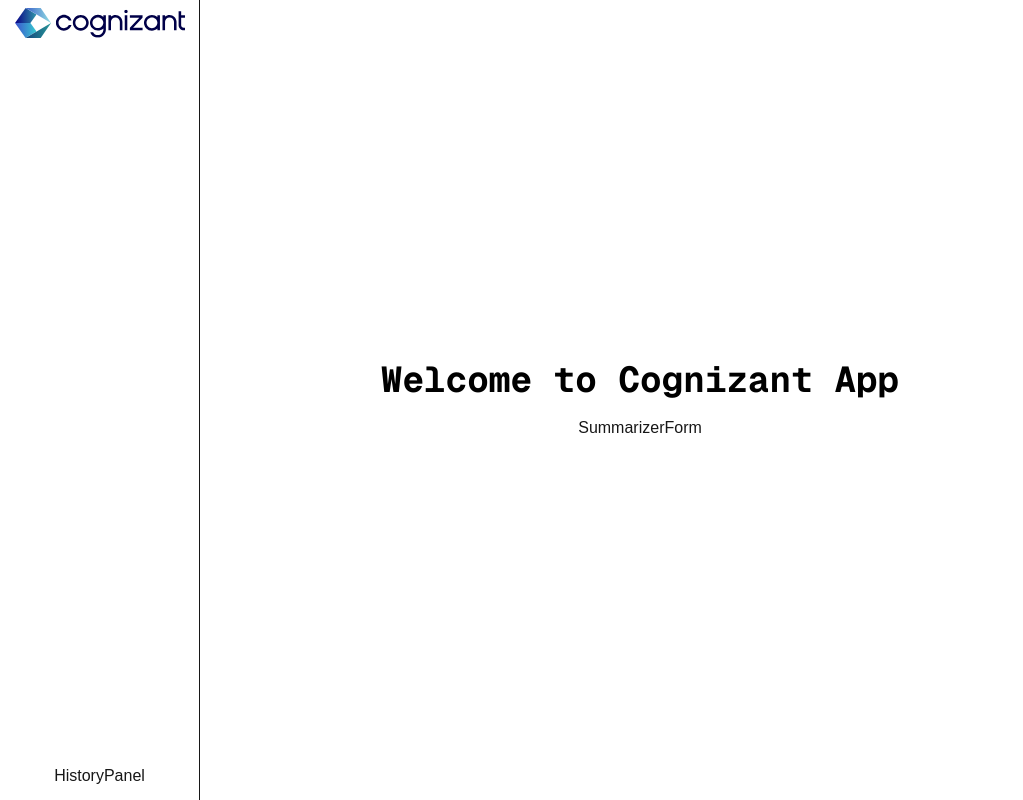
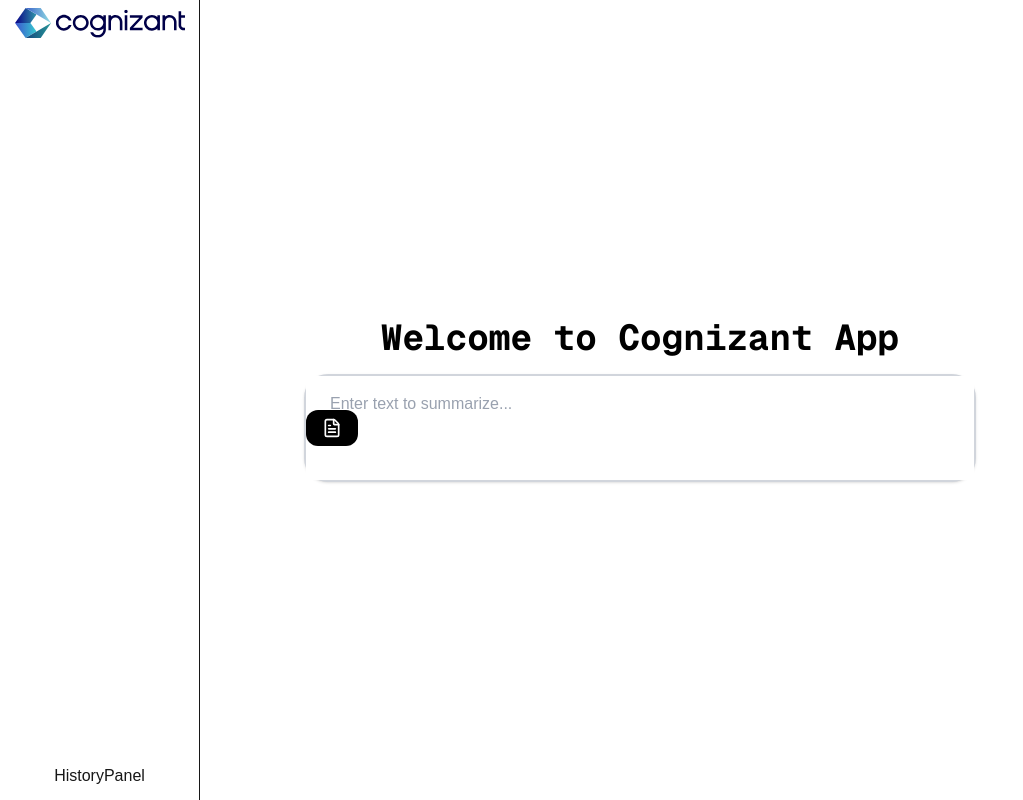
Before and after one commit to YounessBrunno/Cognizant-simple-app, a Next.js app: page / in a window 1280 px wide. Shown: the whole page, without its empty margins (0-1023 px from the left). Built offline with nearby package versions, Linux system fonts and the light colour scheme.

Commit message:
feat: implemented SummarizerForm component, & working on refine it

```diff
--- a/features/summarizer/components/SummarizerForm.jsx
+++ b/features/summarizer/components/SummarizerForm.jsx
@@ -1,6 +1,40 @@
+"use client";
+
+import { useState } from 'react';
+import { FileTextIcon } from 'lucide-react';
 
 export default function SummarizerForm() {
+  const [input, setInput] = useState('');
+
+  const handleSummarize = () => {
+    if (input.trim()) {
+      console.log('Summarizing:', input);
+      // Add your summarize logic here
+    }
+  };
+
+  const handleKeyPress = (e) => {
+    if (e.key === 'Enter' && !e.shiftKey) {
+      e.preventDefault();
+      handleSummarize();
+    }
+  };
+
   return (
-    <div>SummarizerForm</div>
-  )
+      <div className="w-full max-w-2xl">
+        <div className="flex items-center bg-white border-2 border-gray-300 rounded-3xl shadow-sm focus-within:shadow-md transition-shadow">
+          <textarea
+            value={input}
+            onChange={(e) => setInput(e.target.value)}
+            placeholder="Enter text to summarize..."
+            className="relative flex-1 px-6 py-4 bg-white text-black placeholder-gray-400 outline-none resize-none max-h-32"
+            rows="3"
+          />
+          <button onClick={handleSummarize}
+            className="absolute mr-2 px-4 py-2 bg-black text-white font-bold rounded-xl hover:bg-gray-800 transition-colors">
+            <FileTextIcon className="w-5 h-5" />
+          </button>
+        </div>
+      </div>
+  );
 }
--- a/package.json
+++ b/package.json
@@ -9,6 +9,7 @@
     "lint": "eslint"
   },
   "dependencies": {
+    "lucide-react": "^0.575.0",
     "next": "16.1.6",
     "react": "19.2.3",
     "react-dom": "19.2.3"
```
Also changed, not shown: 1 other file (tests, documents, lock files or other folders).
